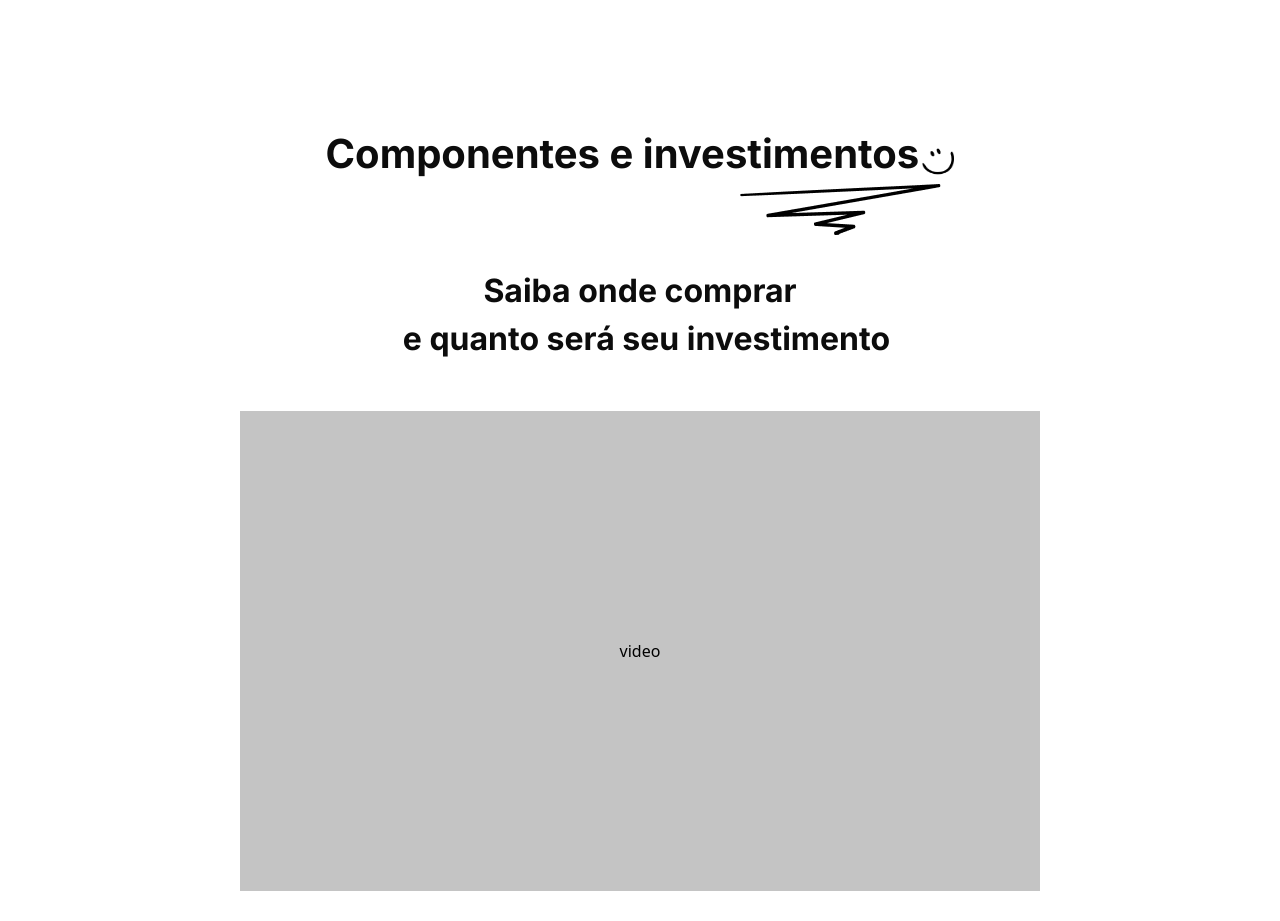
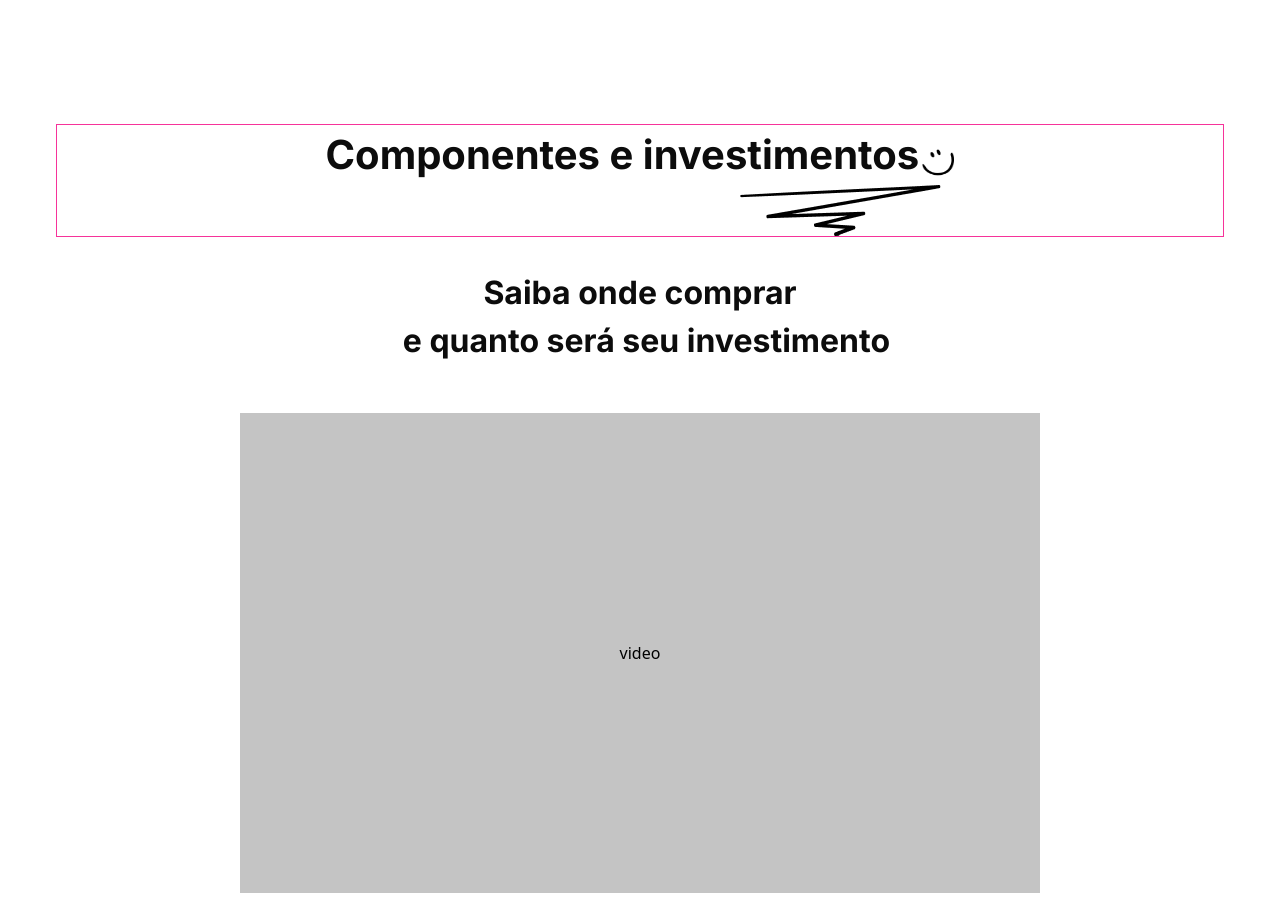
Before and after one commit to TccDessalinizador/AquaNova, a React (Vite) app: page / in a window 1280 px wide. Shown: the part 2900-3821 px from the top of the page. Built offline with nearby package versions, Linux system fonts and the light colour scheme.

Commit message:
ajustes comp

```diff
--- a/src/components/CompComponentes.jsx
+++ b/src/components/CompComponentes.jsx
@@ -9,7 +9,7 @@ export function CompComponentes() {
     const { theme } = useContext(ThemeContext)
     return (
         <div id="componentes" className="bg-white text-white flex flex-col items-center px-[1.5rem] mt-[3rem] dark:bg-[#0C0C0C] w-[100vw] lg:w-[95vw] lg:mx-auto">
-            <div id="top" class="mb-[2rem] flex flex-col justify-end text-[#0C0C0C] lg:w-[100vw] w-[22rem] mr-[3rem] lg:mr-[0]">
+            <div id="top" class="mb-[2rem] flex flex-col justify-end text-[#0C0C0C] lg:w-[100%] w-[22rem] mr-[3rem] lg:mr-[0] border border-pink-500">
                 <h1 class="w-[90%] flex flex-row text-[1.4rem] justify-center self-center items-center lg:text-[2.5rem] font-inter font-bold gap-[.2rem] dark:text-white">Componentes e investimentos <img src={theme === "dark" ? smile : emojiSmileDark} alt="" className="lg:w-[2rem] lg:h-[1.7rem] lg:mt-[1rem] w-[1.5rem] h-[1.5rem]" /></h1>
                 <img src={theme === "dark" ? sublinhado : sublinhadoDark} alt="" class="flex self-center lg:ml-[25rem] ml-[10rem]" />
             </div>
```
